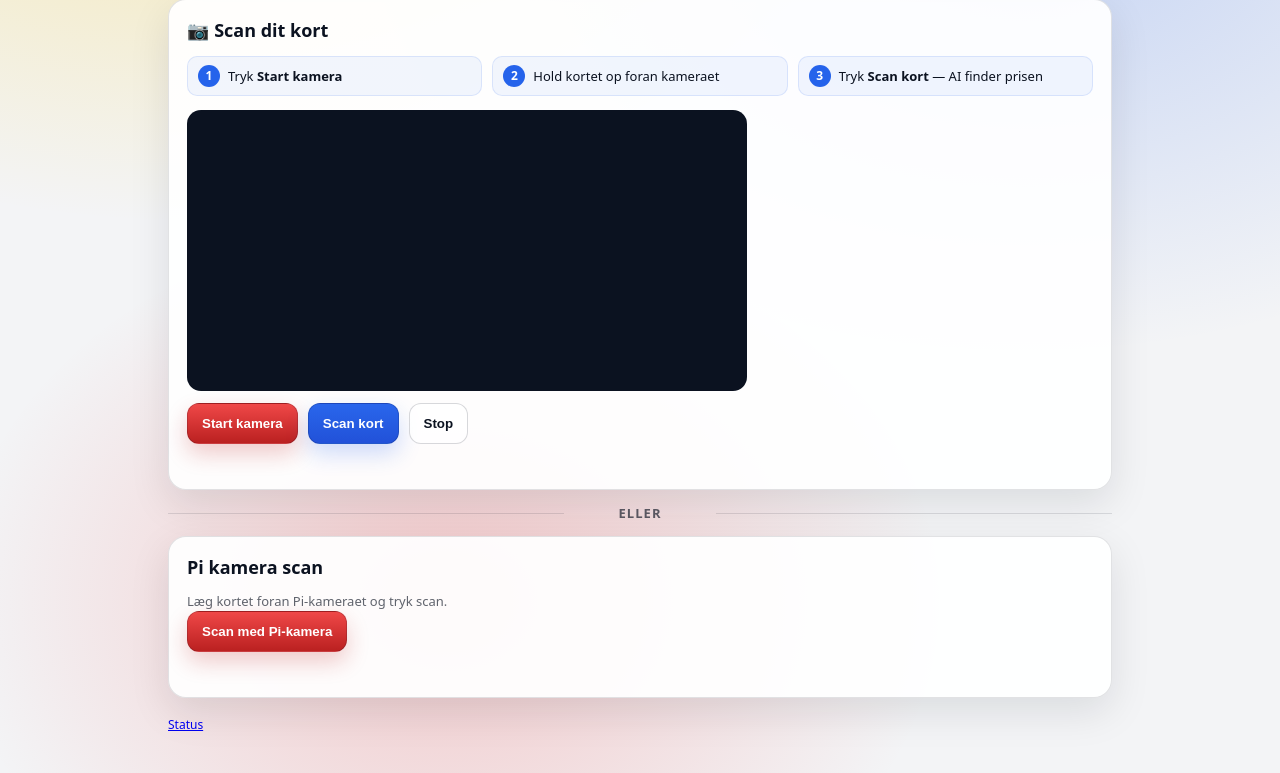
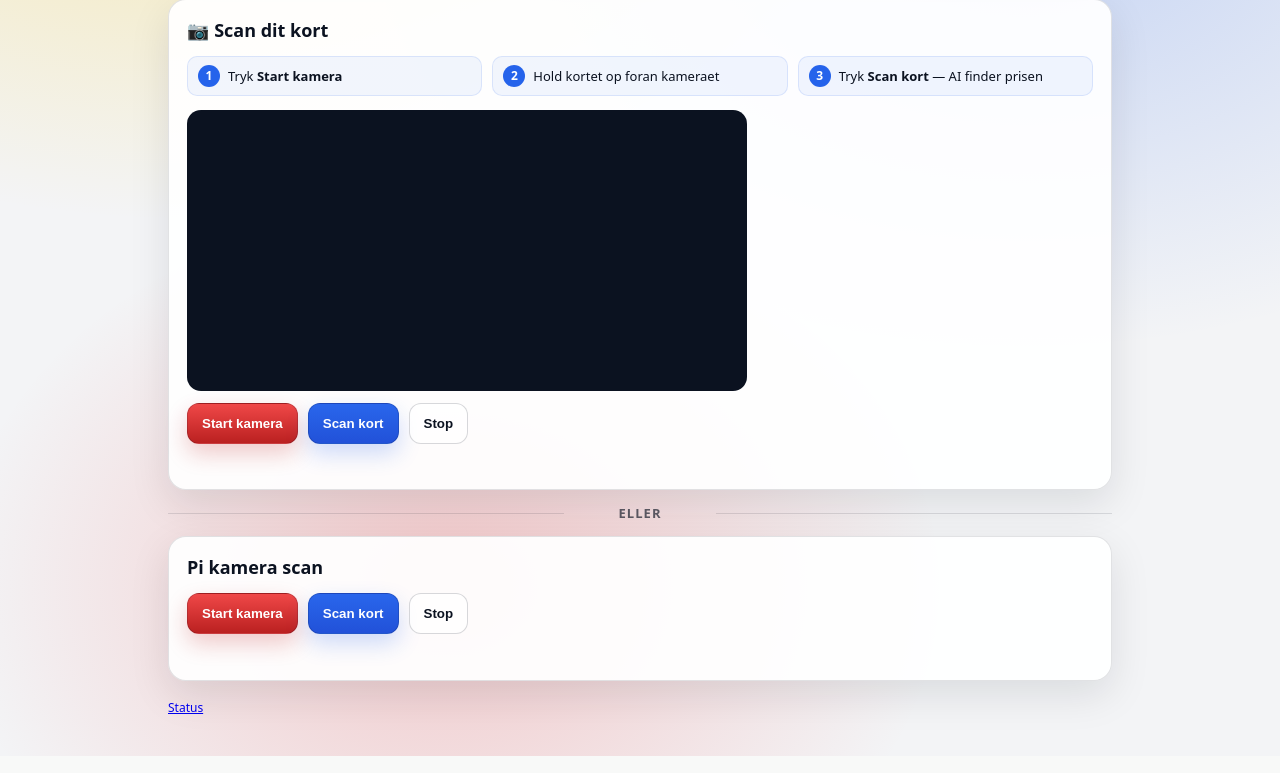
Before and after one commit to JakobMunkeboJensen/RareSwap-Semester-4-projekt, a Flask app: page / in a window 1280 px wide. Shown: the part 372-1145 px from the top of the page. Run offline with Flask 3, Linux system fonts and the light colour scheme.

Commit message:
Tilføj live MJPEG preview fra Pi-kamera på forsiden
Co-Authored-By: Claude Sonnet 4.6 <noreply@anthropic.com>

```diff
--- a/templates/index.html
+++ b/templates/index.html
@@ -59,9 +59,13 @@
 
       <section class="card" id="pi-camera-section">
         <h2 class="section-title">Pi kamera scan</h2>
-        <p class="hint">Læg kortet foran Pi-kameraet og tryk scan.</p>
-        <div class="row">
-          <button class="button" id="pi-scan-btn" type="button">Scan med Pi-kamera</button>
+        <div class="webcam-preview-wrap" id="pi-preview-wrap" hidden>
+          <img id="pi-stream" alt="Pi kamera live" style="width:100%;border-radius:8px;" />
+        </div>
+        <div class="row" style="margin-top:0.75rem">
+          <button class="button" id="pi-start-btn" type="button">Start kamera</button>
+          <button class="button scan-btn" id="pi-scan-btn" type="button" disabled>Scan kort</button>
+          <button class="button secondary" id="pi-stop-btn" type="button" disabled>Stop</button>
         </div>
         <p class="webcam-status muted" id="pi-scan-status" role="status"></p>
         <div id="pi-scan-confirm" hidden>
@@ -74,18 +78,47 @@
       </section>
       <script>
         (function () {
-          var btn = document.getElementById("pi-scan-btn");
+          var startBtn = document.getElementById("pi-start-btn");
+          var scanBtn = document.getElementById("pi-scan-btn");
+          var stopBtn = document.getElementById("pi-stop-btn");
           var status = document.getElementById("pi-scan-status");
           var confirm = document.getElementById("pi-scan-confirm");
           var nameEl = document.getElementById("pi-scan-name");
           var goSet = document.getElementById("pi-scan-go-set");
           var goName = document.getElementById("pi-scan-go-name");
+          var streamImg = document.getElementById("pi-stream");
+          var previewWrap = document.getElementById("pi-preview-wrap");
           var lastResult = {};
 
-          btn.addEventListener("click", function () {
-            status.textContent = "Scanner...";
+          function stopStream() {
+            streamImg.src = "";
+            previewWrap.hidden = true;
+            scanBtn.disabled = true;
+            stopBtn.disabled = true;
+            startBtn.disabled = false;
+          }
+
+          startBtn.addEventListener("click", function () {
+            previewWrap.hidden = false;
+            streamImg.src = "/api/pi-camera-stream";
+            startBtn.disabled = true;
+            scanBtn.disabled = false;
+            stopBtn.disabled = false;
+            status.textContent = "Hold kortet foran kameraet og tryk Scan kort.";
             confirm.hidden = true;
-            btn.disabled = true;
+          });
+
+          stopBtn.addEventListener("click", function () {
+            stopStream();
+            status.textContent = "";
+          });
+
+          scanBtn.addEventListener("click", function () {
+            status.textContent = "Stopper stream...";
+            scanBtn.disabled = true;
+            stopStream();
+            setTimeout(function () {
+              status.textContent = "Scanner kort...";
               fetch("/api/pi-camera-scan", { method: "POST", headers: { "Content-Type": "application/json" } })
                 .then(function (r) { return r.json(); })
                 .then(function (data) {
@@ -95,8 +128,8 @@
                   status.textContent = "";
                   confirm.hidden = false;
                 })
-              .catch(function (e) { status.textContent = "Fejl: " + e.message; })
-              .finally(function () { btn.disabled = false; });
+                .catch(function (e) { status.textContent = "Fejl: " + e.message; });
+            }, 1500);
           });
 
           goSet.addEventListener("click", function () {
--- a/webapp/pricing.py
+++ b/webapp/pricing.py
@@ -11,7 +11,7 @@ from datetime import datetime
 from typing import Any, TypedDict
 
 import requests
-from flask import Blueprint, abort, jsonify, render_template, request
+from flask import Blueprint, Response, abort, jsonify, render_template, request, stream_with_context
 
 from pokemon_pris_scanner import hent_kort_fra_api, udtraek_priser
 
@@ -583,6 +583,36 @@ def scan_card_ai():
     return jsonify({"name": name, "set": card_set})
 
 
+@bp.get("/api/pi-camera-stream")
+def pi_camera_stream():
+    """Stream live MJPEG fra Pi-kameraet."""
+    try:
+        from picamera2 import Picamera2
+    except ImportError:
+        abort(503)
+
+    def generate():
+        import time as _time
+        import cv2
+        picam2 = Picamera2()
+        picam2.configure(picam2.create_preview_configuration(main={"size": (640, 480)}))
+        picam2.start()
+        _time.sleep(1.0)
+        try:
+            while True:
+                frame = picam2.capture_array()
+                frame_bgr = cv2.cvtColor(frame, cv2.COLOR_RGB2BGR)
+                _, buf = cv2.imencode(".jpg", frame_bgr, [cv2.IMWRITE_JPEG_QUALITY, 70])
+                yield b"--frame\r\nContent-Type: image/jpeg\r\n\r\n" + buf.tobytes() + b"\r\n"
+        except GeneratorExit:
+            pass
+        finally:
+            picam2.stop()
+            picam2.close()
+
+    return Response(stream_with_context(generate()), mimetype="multipart/x-mixed-replace; boundary=frame")
+
+
 @bp.post("/api/pi-camera-scan")
 @csrf.exempt
 def pi_camera_scan():
```
Lines whose indentation alone changed are shown as unchanged.
